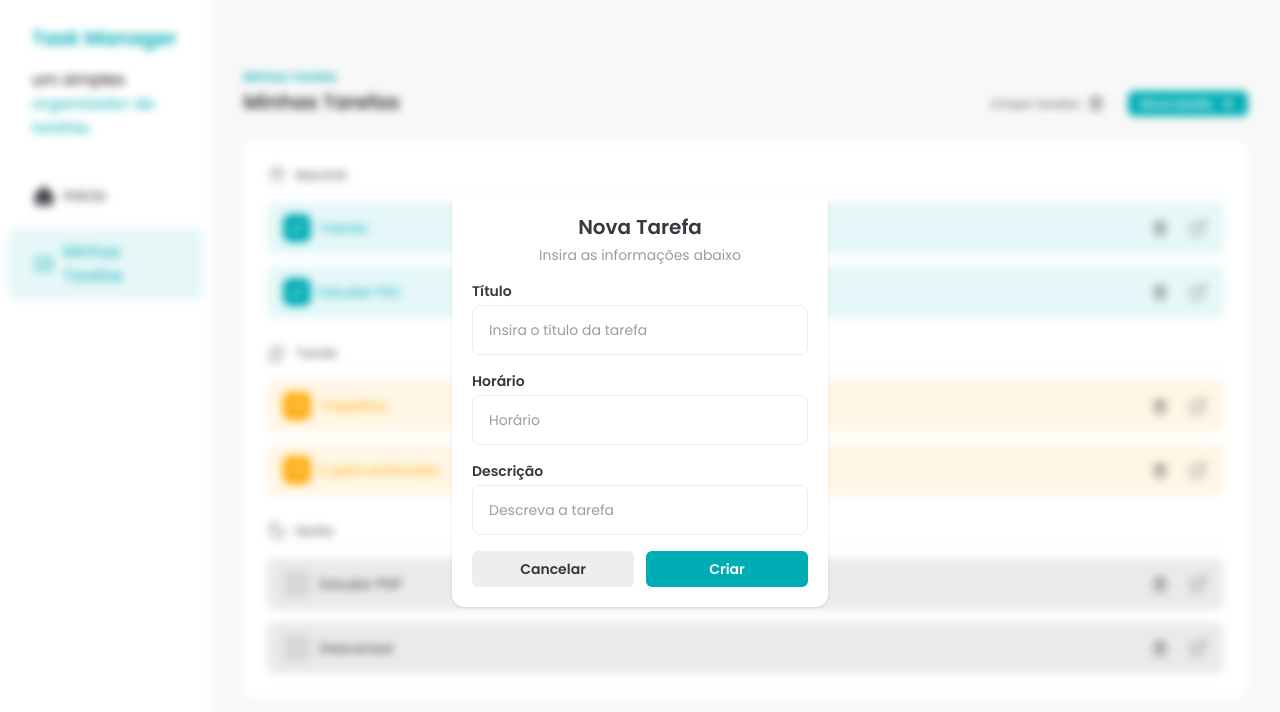
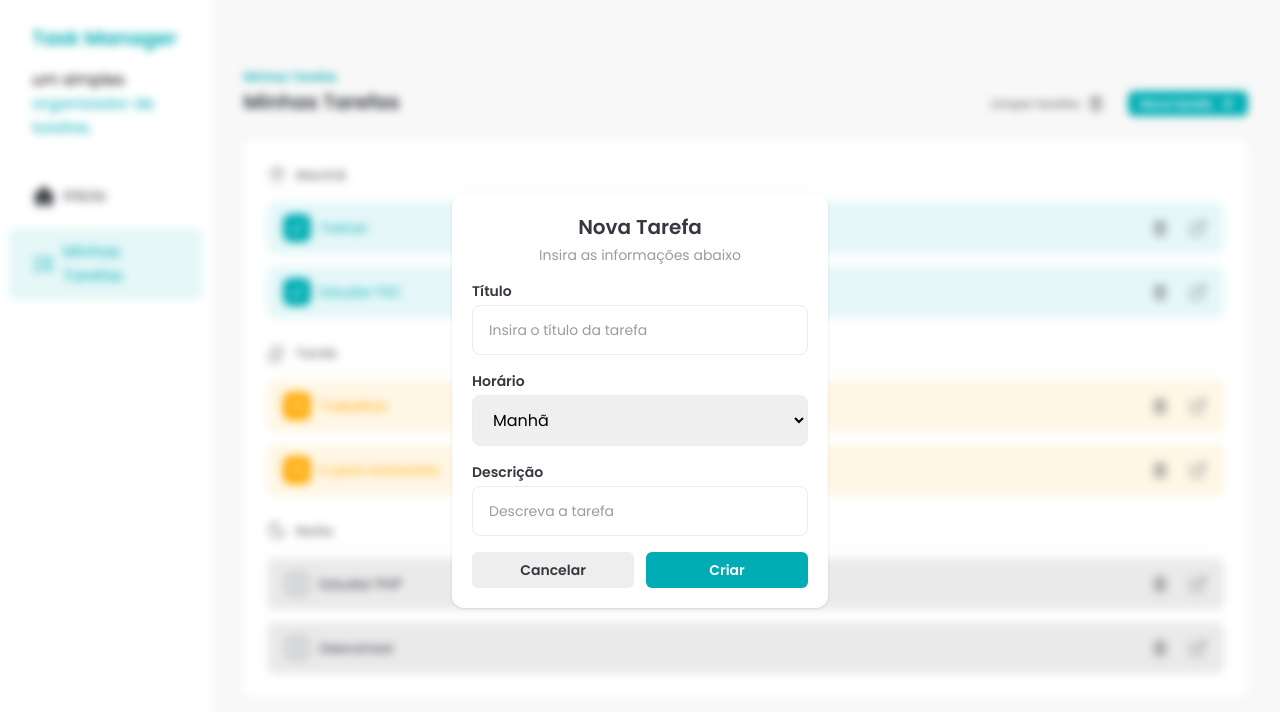
Before and after one commit to okayosilva/fsc-task-manager, a React app: page / in a window 1280 px wide. Both pictures are taken after a click on the button "Nova tarefa". Shown: the top 712 px of the page. Built offline with nearby package versions, Linux system fonts and the light colour scheme; the HTML template or start-up script is replaced by a standard one.

Commit message:
feat: adicionar animações ao diálogo de criação de tarefa e refatorar componentes de entrada

```diff
--- a/package.json
+++ b/package.json
@@ -13,6 +13,7 @@
   "dependencies": {
     "react": "^18.2.0",
     "react-dom": "^18.2.0",
+    "react-transition-group": "^4.4.5",
     "sonner": "^1.5.0"
   },
   "devDependencies": {
--- /dev/null
+++ b/src/components/AddTaskDialog/addTaskDialog.css
@@ -0,0 +1,17 @@
+.add-task-dialog-enter {
+  opacity: 0;
+}
+
+.add-task-dialog-enter-active {
+  opacity: 1;
+  transition: opacity 300ms;
+}
+
+.add-task-dialog-exit {
+  opacity: 1;
+}
+
+.add-task-dialog-exit-active {
+  opacity: 0;
+  transition: opacity 300ms;
+}
--- a/src/components/AddTaskDialog/index.jsx
+++ b/src/components/AddTaskDialog/index.jsx
@@ -1,15 +1,34 @@
+import './addTaskDialog.css';
+
+import { useRef } from 'react';
 import { createPortal } from 'react-dom';
+import { CSSTransition } from 'react-transition-group';
 
 import { Button } from '../Button';
 import { Input } from '../Input';
+import { InputLabel } from '../Input/inputLabel';
 
 export const AddTaskDialog = ({ isOpen, onClose }) => {
-  if (!isOpen) return null;
+  const nodeRef = useRef();
 
-  return createPortal(
-    <div className="fixed inset-0 flex h-screen w-screen items-center justify-center backdrop-blur-sm">
+  return (
+    <CSSTransition
+      nodeRef={nodeRef}
+      in={isOpen}
+      timeout={300}
+      classNames="add-task-dialog"
+      unmountOnExit
+    >
+      <>
+        {createPortal(
+          <div
+            ref={nodeRef}
+            className="fixed inset-0 flex h-screen w-screen items-center justify-center backdrop-blur-sm"
+          >
             <div className="rounded-xl bg-white p-5 text-center shadow">
-        <h2 className="text-xl font-semibold text-[#35383E]">Nova Tarefa</h2>
+              <h2 className="text-xl font-semibold text-[#35383E]">
+                Nova Tarefa
+              </h2>
               <p className="mb-4 mt-1 text-sm text-[#9A9C9F]">
                 Insira as informações abaixo
               </p>
@@ -20,7 +39,19 @@ export const AddTaskDialog = ({ isOpen, onClose }) => {
                   label="Título"
                   placeholder="Insira o título da tarefa"
                 />
-          <Input id="time" label="Horário" placeholder="Horário" />
+
+                <div className="flex flex-col space-y-1 text-left">
+                  <InputLabel label="Horário" htmlFor="time" />
+                  <select
+                    name="time"
+                    id="time"
+                    className="w-full rounded-lg border border-solid border-[#ECECEC] px-4 py-3 outline-[#00ADB5] placeholder:text-sm placeholder:text-[#9A9C9F]"
+                  >
+                    <option value="morning">Manhã</option>
+                    <option value="afternoon">Tarde</option>
+                    <option value="evening">Noite</option>
+                  </select>
+                </div>
                 <Input
                   id="description"
                   label="Descrição"
@@ -43,5 +74,8 @@ export const AddTaskDialog = ({ isOpen, onClose }) => {
             </div>
           </div>,
           document.body
+        )}
+      </>
+    </CSSTransition>
   );
 };
--- a/src/components/Input/index.jsx
+++ b/src/components/Input/index.jsx
@@ -1,12 +1,9 @@
+import { InputLabel } from './inputLabel';
+
 export const Input = ({ label, ...props }) => {
   return (
     <div className="flex flex-col space-y-1 text-left">
-      <label
-        className="text-sm font-semibold text-[#35383E]"
-        htmlFor={props.id}
-      >
-        {label}
-      </label>
+      <InputLabel label={label} htmlFor={props.id} />
       <input
         type="text"
         className="w-full rounded-lg border border-solid border-[#ECECEC] px-4 py-3 outline-[#00ADB5] placeholder:text-sm placeholder:text-[#9A9C9F]"
--- /dev/null
+++ b/src/components/Input/inputLabel.jsx
@@ -0,0 +1,7 @@
+export const InputLabel = ({ label, ...props }) => {
+  return (
+    <label className="text-sm font-semibold text-[#35383E]" {...props}>
+      {label}
+    </label>
+  );
+};
```
Also changed, not shown: 1 other file (tests, documents, lock files or other folders). Lines whose indentation alone changed are shown as unchanged.
